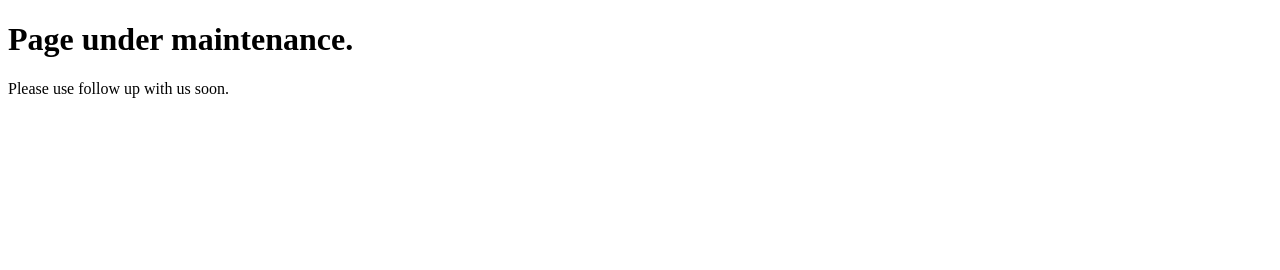
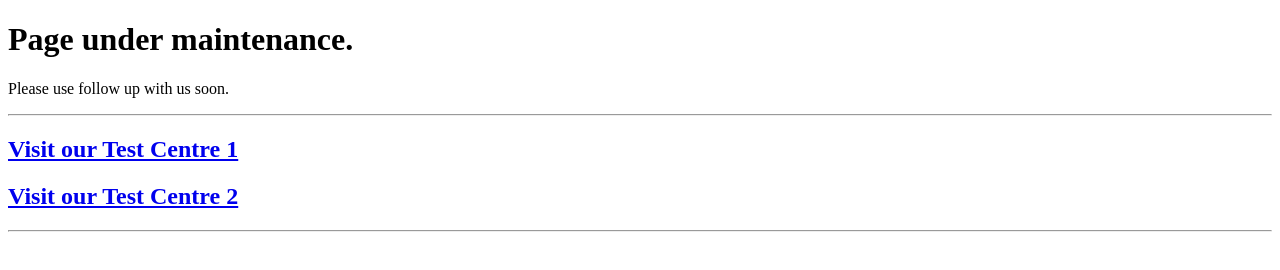
Before and after one commit to raviraja81/raviraja81.github.io, a plain HTML site: page index.html in a window 1280 px wide. Drawn offline with Linux system fonts and the light colour scheme.

Commit message:
added links

```diff
--- a/index.html
+++ b/index.html
@@ -8,5 +8,9 @@
 <h1>Page under maintenance.</h1>
 <p>Please use follow up with us soon.</p>
 
+ <hr></hr>
+ <h2><a href="http://online-test.raviraja.org/TestCentre">Visit our Test Centre 1</a></h2>
+ <h2><a href="https://ravirajaclasses.tcyonline.com/login.php">Visit our Test Centre 2</a></h2>
+ <hr></hr>
 </body>
 </html>
```
